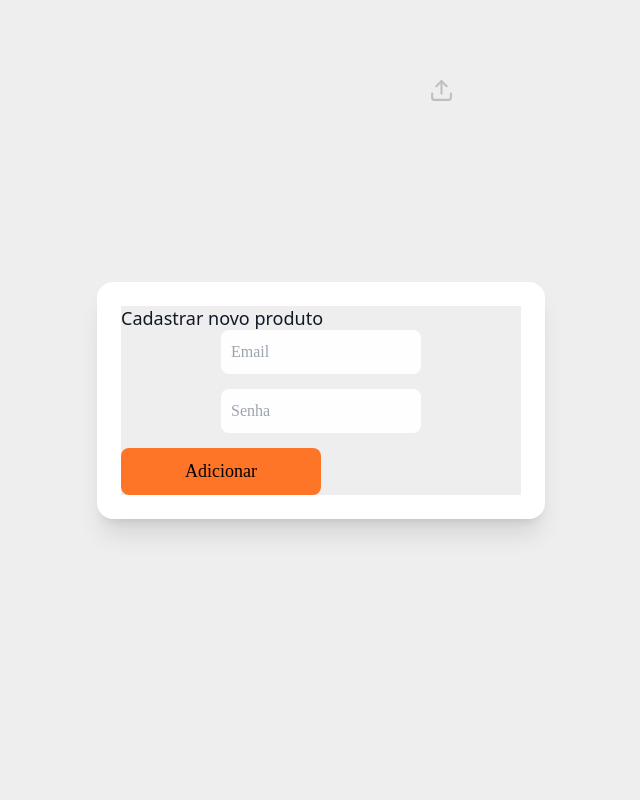
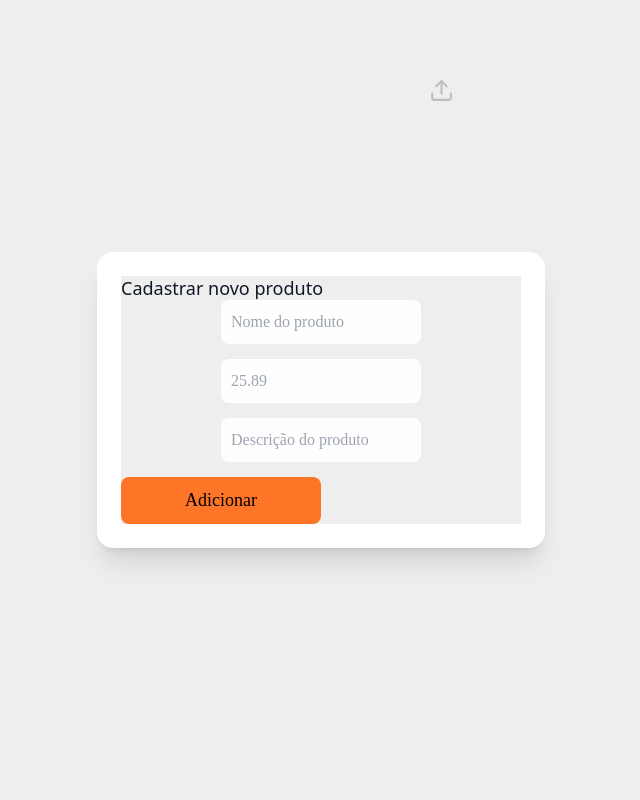
Before and after one commit to ducktechbr/foodsfun-frontend, a Next.js app: page /mesas in a window 1280 px wide. Both pictures are taken after a click on the button "Adicionar +". Shown: the top 800 px of the page, without its empty margins (319-959 px from the left). Built offline with nearby package versions, Linux system fonts and the light colour scheme; a web font is replaced by a local one.

Commit message:
criada lógica de adicionar produtos

```diff
--- a/src/components/AddButton/index.jsx
+++ b/src/components/AddButton/index.jsx
@@ -1,11 +1,26 @@
 import styles from "./styles.module.css";
 import { Dialog, Transition } from "@headlessui/react";
-import { Fragment, useState } from "react";
+import { Fragment, useEffect, useState } from "react";
+import { api } from "../../api/index";
+import categoryStore from "../../store/categoryStore";
+import { format } from "path";
 
 export default function AddButton(props) {
   const [isOpen, setIsOpen] = useState(false);
   const [loading, setLoading] = useState(false);
-  const [form, setForm] = useState({ email: "", password: "" });
+  const selectedCategoryId = categoryStore((state) => state.selectedId);
+
+  const [form, setForm] = useState({
+    title: "",
+    price: 0,
+    category: selectedCategoryId,
+    description: "",
+    image: "",
+  });
+
+  // useEffect(() => {
+  //   setForm({ ...form, category: selectedCategoryId });
+  // }, [form]);
 
   function closeModal() {
     setIsOpen(false);
@@ -14,21 +29,58 @@ export default function AddButton(props) {
   function openModal() {
     setIsOpen(true);
   }
+
   function handleChange(event) {
-    setForm({ ...form, [event.target.name]: event.target.value });
+    event.target.name === "price"
+      ? setForm({
+          ...form,
+          [event.target.name]: Number(event.target.value),
+          category: selectedCategoryId,
+        })
+      : setForm({
+          ...form,
+          [event.target.name]: event.target.value,
+          category: selectedCategoryId,
+        });
+    console.log(form);
+    console.log(selectedCategoryId);
+  }
+
+  async function handleSubmit(event, closeModal) {
+    // event preventDefault prevente que o submit mande as informações do form para a url
+
+    event.preventDefault();
+
+    // try catch para tentar pegar erros na requisição
+
+    try {
+      // seta o loading para true, desabilitando o preenchimento do form
+
+      setLoading(true);
+
+      //  faz o post do produto com o from preenchido
+
+      await api.post("/newProduct", form);
+
+      // caso a requisição de certo ele seta o loading pra falso novamente e fecha o modal
+
+      closeModal();
+
+      setLoading(false);
+    } catch (error) {
+      // caso tenha algum erro, mostra o erro no console e reabilita o preenchimento do form
+
+      console.log(error);
+      setLoading(false);
+    }
   }
 
   return (
- <>
-      <button className=""
-        type="button"
-        onClick={openModal}
-
-      >
+    <>
+      <button className="" type="button" onClick={openModal}>
         <div className={styles.content}>
           <div className={styles.contentText}>
             <h1>Adicionar +</h1>
-
           </div>
         </div>
       </button>
@@ -67,27 +119,37 @@ export default function AddButton(props) {
                   <form>
                     <input
                       className={styles.input}
-                      type="email"
-                      placeholder="Email"
+                      type="text"
+                      placeholder="Nome do produto"
                       readOnly={loading}
                       required={true}
                       onChange={handleChange}
-                      name="email"
+                      name="title"
                     />
                     <input
                       className={styles.input}
-                      type="password"
-                      placeholder="Senha"
+                      type="number"
+                      placeholder="25.89"
                       readOnly={loading}
                       required={true}
                       onChange={handleChange}
-                      name="password"
+                      name="price"
                     />
+                    <input
+                      className={styles.input}
+                      type="text"
+                      placeholder="Descrição do produto"
+                      readOnly={loading}
+                      required={true}
+                      onChange={handleChange}
+                      name="description"
+                    />
+
                     <button
                       type="button"
                       disabled={loading}
                       className={`${styles.button}`}
-                      onClick={closeModal}
+                      onClick={() => handleSubmit(event, closeModal)}
                     >
                       Adicionar
                     </button>
--- a/src/components/Dropdown/index.jsx
+++ b/src/components/Dropdown/index.jsx
@@ -7,28 +7,39 @@ import { api } from "../../api/index";
 import categoryStore from "../../store/categoryStore";
 
 export function DropDown() {
+
+  // cria novo estado de categoria
+
   const [category, setCategory] = useState({
     data: [{ title: "" }],
   });
+
+// função de buscar as categorias do usuário com a requisição da api
 
   async function getCategories() {
     setCategory(await api.get("/getCategory"));
   }
 
+// declaração dos estados do zustand de categoria selecionada e de set de categoria selecionada
+
   const selectedCategory = categoryStore((state) => state.selected);
   const changeCategory = categoryStore((state) => state.changeCategory);
 
-  function handleSelectedCategory(target) {
-    changeCategory(target);
+  // função que muda no store do zustand o nome da categoria e seu ID
+
+  function handleSelectedCategory(target, targetId) {
+    changeCategory(target, targetId);
   }
+
+
 
   useEffect(() => {
     getCategories();
-    changeCategory(category.data[0].title);
+    changeCategory(category.data[0].title, category.data[0].id);
   }, []);
 
   useEffect(() => {
-    changeCategory(category.data[0].title);
+    changeCategory(category.data[0].title, category.data[0].id);
   }, [category]);
 
   return (
@@ -62,7 +73,9 @@ export function DropDown() {
                   return (
                     <button
                       key={key}
-                      onClick={() => handleSelectedCategory(current.title)}
+                      onClick={() =>
+                        handleSelectedCategory(current.title, current.id)
+                      }
                       className="bg-themeWhite hover:text-themeGray transition-all duration-500 ease-in-out"
                     >
                       <Menu.Item as="div">{current.title}</Menu.Item>
--- a/src/store/categoryStore.js
+++ b/src/store/categoryStore.js
@@ -1,11 +1,10 @@
 import create from "zustand";
 
-
-
-const categoryStore = create((set)=> ({
+const categoryStore = create((set) => ({
   selected: "",
-  changeCategory: ((target) => {
-    set((state) => ({ selected: target }));
-  }),
-}))
+  selectedId: "",
+  changeCategory: (target, targetId) => {
+    set((state) => ({ selected: target, selectedId: targetId }));
+  },
+}));
 export default categoryStore;
```
Also changed, not shown: src/pages/produtos/index.js (+4 -3 lines).
